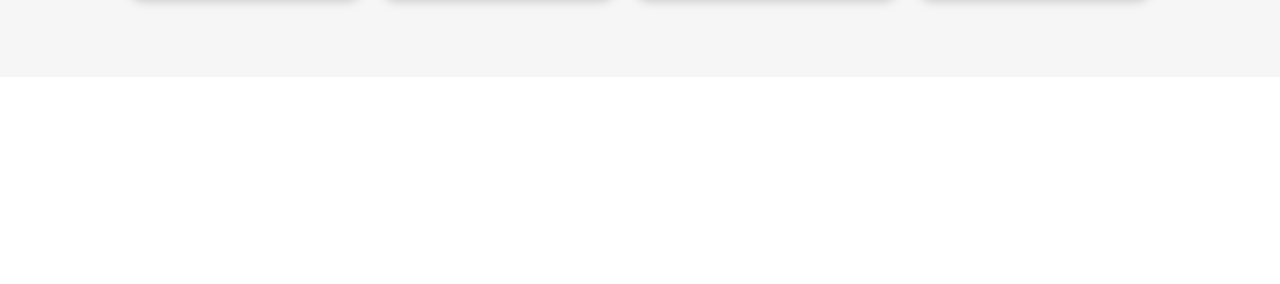
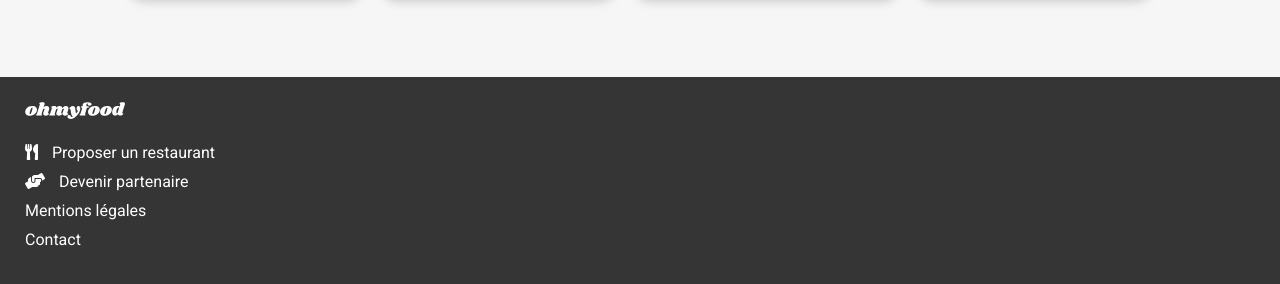
Before and after one commit to maevanapcontact/MaevaNguyenAnhPhuong_3_11122020, a website: page src/index.html in a window 1280 px wide. Shown: the part 1191-1475 px from the top of the page. Before the commit the page ends 1268 px from the top, so only its background shows below. Drawn offline with Linux system fonts and the light colour scheme; a web font is replaced by a local one.

Commit message:
[#3] feat: build footer

```diff
--- /dev/null
+++ b/src/assets/sass/_footer.scss
@@ -0,0 +1,27 @@
+.main-footer {
+  background: #353535;
+  padding: 25px;
+
+  img {
+    width: 100px;
+    height: auto;
+    margin: 0 0 20px 0;
+    filter: invert(100%) sepia(0%) saturate(7500%) hue-rotate(262deg) brightness(104%) contrast(104%);
+  }
+
+  li {
+    margin: 0 0 10px 0;
+  }
+
+  a {
+    color: #fff;
+
+    &:hover {
+      color: $secondary-color;
+    }
+  }
+
+  i {
+    margin: 0 10px 0 0;
+  }
+}
--- a/src/assets/sass/_general.scss
+++ b/src/assets/sass/_general.scss
@@ -13,3 +13,12 @@
   border: none;
   box-shadow: 0 5px 10px #ccc;
 }
+
+ul {
+  list-style: none;
+}
+
+a {
+  text-decoration: none;
+  color: #000;
+}
--- a/src/assets/sass/main.scss
+++ b/src/assets/sass/main.scss
@@ -10,7 +10,7 @@
 /* ------------------------- */
 @import './general';
 
-/* HEADER */
+/* MAIN HEADER */
 /* ------------------------- */
 @import './header';
 
@@ -25,3 +25,7 @@
 /* RESTAURANTS */
 /* ------------------------- */
 @import './restaurants';
+
+/* MAIN FOOTER */
+/* ------------------------- */
+@import './footer';
--- a/src/index.html
+++ b/src/index.html
@@ -106,5 +106,26 @@
         </div>
       </div>
     </section>
+
+    <!-- MAIN FOOTER -->
+    <footer class="main-footer">
+      <img src="assets/images/logo/ohmyfood@2x.svg" alt="Logo Oh My Food" width="196" height="34">
+      <ul>
+        <li>
+          <a href="#" title="Proposer un restaurant">
+            <i class="fas fa-utensils"></i>
+            Proposer un restaurant
+          </a>
+        </li>
+        <li>
+          <a href="#" title="Devenir partenaire">
+            <i class="fas fa-hands-helping"></i>
+            Devenir partenaire
+          </a>
+        </li>
+        <li><a href="#" title="Mentions légales">Mentions légales</a></li>
+        <li><a href="#" title="Contact">Contact</a></li>
+      </ul>
+    </footer>
   </body>
 </html>
```
Also changed, not shown: src/assets/css/style.css, 1 other file. Lines whose indentation alone changed are shown as unchanged.
